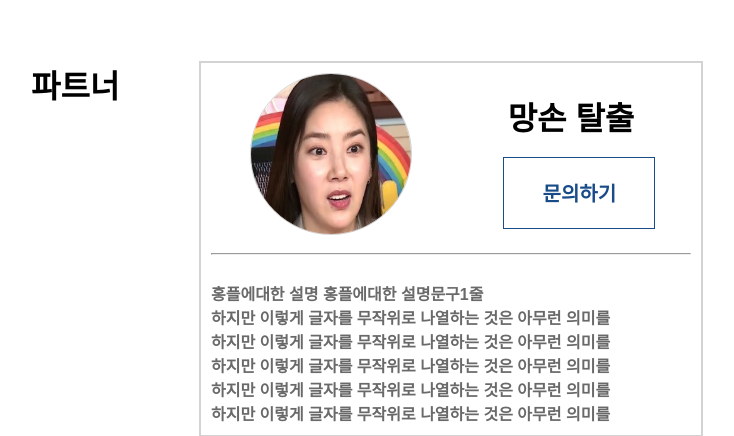
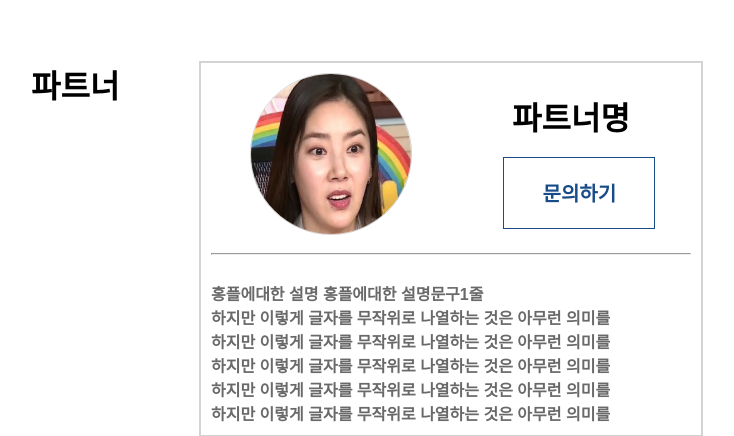
Before and after one commit to ektkdy/GoodPlace_workspace, a Java web app: template GoodPlace/src/main/webapp/WEB-INF/views/user/expDetails.jsp in a window 1280 px wide; the page is wider, and only the part inside the window is pictured. Shown: the part 1153-1589 px from the top of that part, without its empty margins (93-827 px from the left). Run offline with Spring Boot 4, a stand-in JSP engine, Linux system fonts and the light colour scheme; the template is opened without the code that fills it, so the values that code supplies are empty; the project's own start-up code is not run, and a stand-in starts its controllers and pages.

Commit message:
expDetails.jsp 파트너명 수정

```diff
--- a/GoodPlace/src/main/webapp/WEB-INF/views/user/expDetails.jsp
+++ b/GoodPlace/src/main/webapp/WEB-INF/views/user/expDetails.jsp
@@ -213,7 +213,7 @@
                                         <img src="${pageContext.request.contextPath}/resources/images/user/partnerImg2.jpg" class="p_profile"/>
                                     </div>
                                     <div style="width:50%; text-align:center; height:166px; padding:20px 0;">
-                                        <h1>망손 탈출</h1><br>
+                                        <h1>파트너명</h1><br>
                                         <div class="buttonStyle1" style="margin-left:21.8%;"><a style="display:inline-block; width:150px; height:50px; font-size:20px; padding-top:20px;">문의하기</a></div>
                                     </div>
                                 </div><hr><br>
```
